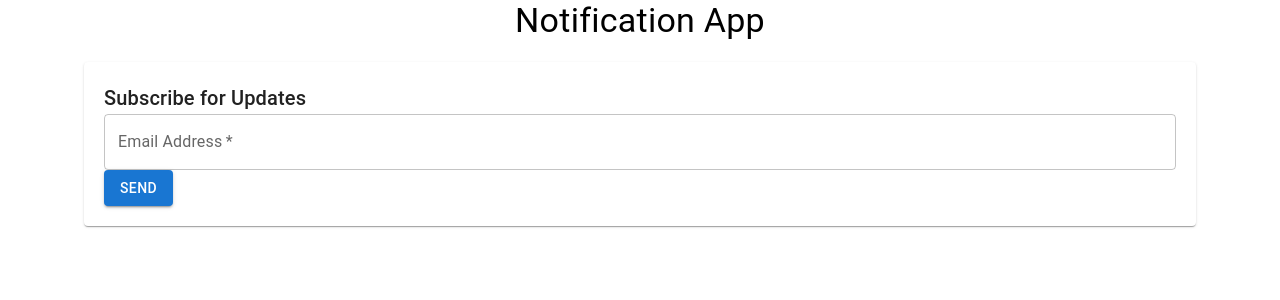
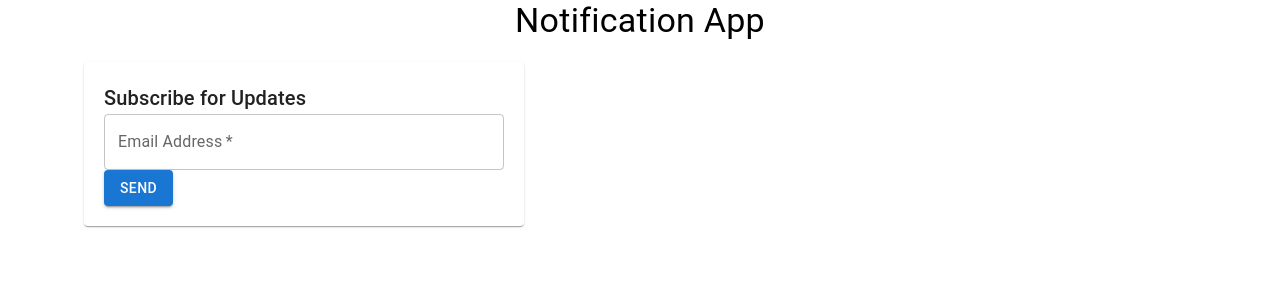
Before and after one commit to Nabha2004/mini_project_mailjs, a React (Create React App) app in the folder notif/: page / in a window 1280 px wide. Shown: the top 300 px of the page. Built offline with nearby package versions, Linux system fonts and the light colour scheme.

Commit message:
Restrict width for better appearance

```diff
--- a/notif/src/NotificationForm.css
+++ b/notif/src/NotificationForm.css
@@ -1,6 +1,7 @@
 .notification-form {
     padding: 20px;
     margin: 20px;
+    max-width: 400px; /* Restrict width for better appearance */
   }
 
   .form-title {
```
